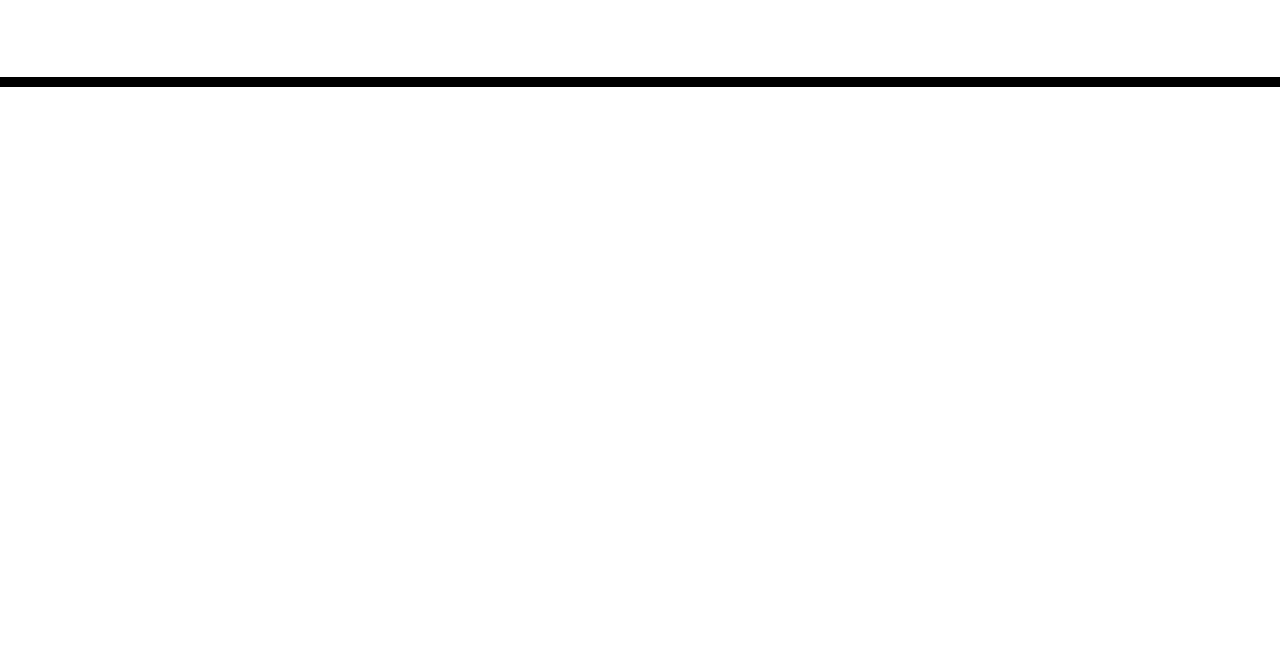
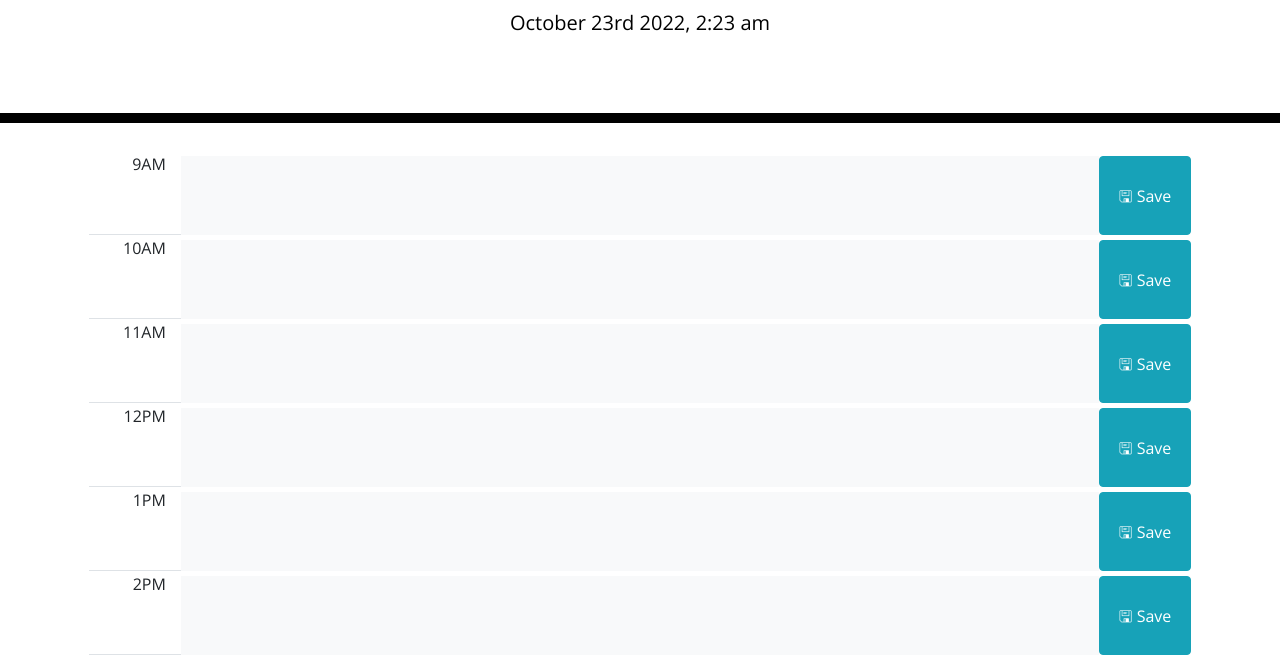
Before and after one commit to arinielson/work-day-scheduler, a plain HTML site: page index.html in a window 1280 px wide. Shown: the part 181-838 px from the top of the page. Before the commit the page ends 800 px from the top, so only its background shows below. Drawn offline with nearby package versions, Linux system fonts and the light colour scheme; files that its build step writes are made by us from their sources.

Commit message:
added time and daily planner display

```diff
--- a/assets/script.js
+++ b/assets/script.js
@@ -0,0 +1,39 @@
+// Current Day
+const today = moment();
+$('#currentDay').text(today.format('MMMM Do YYYY, h:mm a'));
+
+const containerEl = $('.container');
+
+const hours = [
+    '9AM',
+    '10AM',
+    '11AM',
+    '12PM',
+    '1PM',
+    '2PM',
+    '3PM',
+    '4PM',
+    '5PM',
+];
+
+for (var i = 0; i < hours.length; i++) {
+    var hourlyDiv = $('<div>').addClass('row m-1');
+    containerEl.append(hourlyDiv);
+
+    var hoursEl = $('<span>');
+    hoursEl.text(hours[i]);
+    hoursEl.addClass('col-1 text-right border-bottom');
+    hourlyDiv.append(hoursEl);
+
+    var textInput = $('<input>', {type: 'text'});
+    textInput.addClass('col-10 border-0 text-left bg-light');
+    hourlyDiv.append(textInput);
+
+    var saveBtn = $('<button>').text('🖫 Save');
+    saveBtn.addClass('btn btn-info col-1 text-center');
+    hourlyDiv.append(saveBtn);
+}
+
+function setPresentHour() {
+
+}
--- a/index.html
+++ b/index.html
@@ -24,9 +24,9 @@
 
   <body>
     <header class="jumbotron">
-      <h1 class="display-3">Work Day Scheduler</h1>
-      <p class="lead">A simple calendar app for scheduling your work day</p>
-      <p id="currentDay" class="lead"></p>
+      <h1 class="display-3 text-center">Work Day Scheduler</h1>
+      <p class="lead text-center">A simple calendar app for scheduling your work day</p>
+      <p id="currentDay" class="lead text-center"></p>
     </header>
     <div class="container">
       <!-- Timeblocks go here -->
@@ -34,5 +34,6 @@
 
     <script src="https://cdnjs.cloudflare.com/ajax/libs/jquery/3.2.1/jquery.min.js"></script>
     <script src="https://cdnjs.cloudflare.com/ajax/libs/moment.js/2.24.0/moment.min.js"></script>
+    <script src="./assets/script.js"></script>
   </body>
 </html>
```
